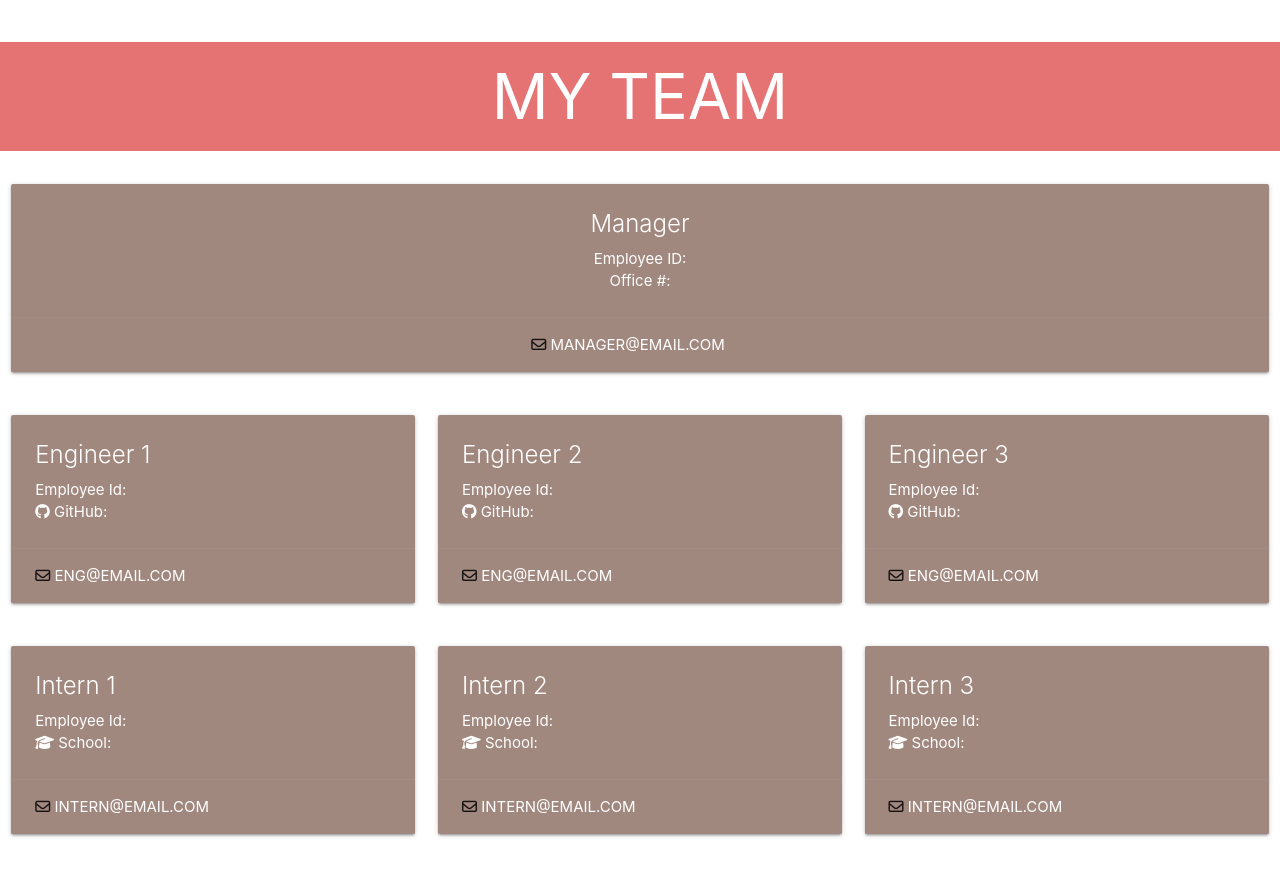
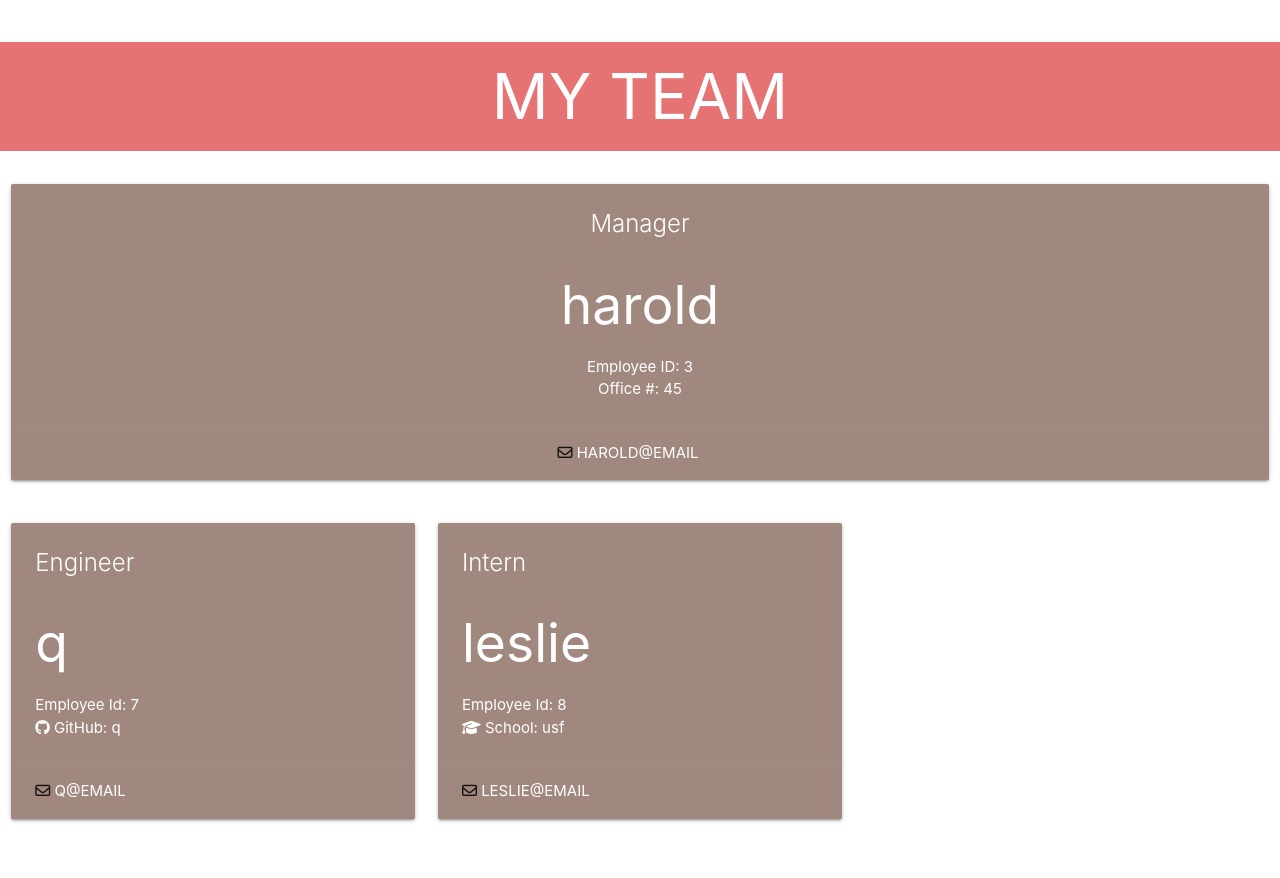
Before and after one commit to marisanesmith/Team_Roster, a website with bundled scripts: page index.html in a window 1280 px wide. Built offline with nearby package versions, Linux system fonts and the light colour scheme; files whose address does not match are found by name.

Commit message:
finalized documents and got it to populate in html file

```diff
--- a/index.html
+++ b/index.html
@@ -14,106 +14,49 @@
         <body>
             <h1 class="red lighten-2">My Team</h1>
 
-        <!-- first row for manager-->
+            <!-- Rows to display team members-->
+            <div class="row">
                 <div class="row">
     <div class="col s12 m12">
       <div class="card brown lighten-2">
         <div class="card-content white-text center">
           <span class="card-title">Manager</span>
-                  <p>Employee ID: </p>
-                  <p>Office #: </p>
+          <h2> harold </h2>
+          <p>Employee ID: 3 </p>
+          <p>Office #: 45 </p>
         </div>
         <div class="card-action center">
             <i class="far fa-envelope"></i>
-                    <a href="#" class="white-text"> manager@email.com</a>
+            <a href="#" class="white-text"> harold@email </a>
         </div>
       </div>
     </div>
-          </div>
-
-          <!-- Second row for engineer-->
-
-          <div class="row">
+  </div><div class="row">
     <div class="col s4 m4">
       <div class="card brown lighten-2">
         <div class="card-content white-text">
-                  <span class="card-title">Engineer 1</span>
-                  <p>Employee Id: </p>
-                  <p><i class="fab fa-github"></i><span> GitHub: </span></p>
+          <span class="card-title">Engineer</span>
+          <h2> q </h2>
+          <p>Employee Id: 7 </p>
+          <p><i class="fab fa-github"></i><span> GitHub: q </span></p>
         </div>
         <div class="card-action">
             <i class="far fa-envelope"></i>
-                    <a href="#" class="white-text"> eng@email.com</a>
+            <a href="#" class="white-text"> q@email </a>
         </div>
       </div>
-            </div>
+    </div><div class="row">
     <div class="col s4 m4">
       <div class="card brown lighten-2">
         <div class="card-content white-text">
-                    <span class="card-title">Engineer 2</span>
-                    <p>Employee Id: </p>
-                    <p><i class="fab fa-github"></i><span> GitHub: </span></p>
+          <span class="card-title">Intern </span>
+          <h2> leslie </h2>
+          <p>Employee Id: 8 </p>
+          <p><i class="fas fa-graduation-cap"></i><span> School: usf </span></p>
         </div>
         <div class="card-action">
             <i class="far fa-envelope"></i>
-                    <a href="#" class="white-text"> eng@email.com</a>
-                  </div>
-                </div>
-              </div>
-              <div class="col s4 m4">
-                <div class="card brown lighten-2">
-                  <div class="card-content white-text">
-                    <span class="card-title">Engineer 3</span>
-                    <p>Employee Id: </p>
-                    <p><i class="fab fa-github"></i><span> GitHub: </span></p>
-                  </div>
-                  <div class="card-action">
-                    <i class="far fa-envelope"></i>
-                    <a href="#" class="white-text"> eng@email.com</a>
-                  </div>
-                </div>
-              </div>
-          </div>
-
-          <!-- third row for intern-->
-
-          <div class="row">
-            <div class="col s4 m4">
-              <div class="card brown lighten-2">
-                <div class="card-content white-text">
-                  <span class="card-title">Intern 1</span>
-                  <p>Employee Id: </p>
-                  <p><i class="fas fa-graduation-cap"></i><span> School: </span></p>
-                </div>
-                <div class="card-action">
-                    <i class="far fa-envelope"></i>
-                    <a href="#" class="white-text"> intern@email.com</a>
-                </div>
-              </div>
-            </div>
-            <div class="col s4 m4">
-                <div class="card brown lighten-2">
-                  <div class="card-content white-text">
-                    <span class="card-title">Intern 2</span>
-                    <p>Employee Id: </p>
-                    <p><i class="fas fa-graduation-cap"></i><span> School: </span></p>
-                  </div>
-                  <div class="card-action">
-                    <i class="far fa-envelope"></i>
-                    <a href="#" class="white-text"> intern@email.com</a>
-                  </div>
-                </div>
-              </div>
-              <div class="col s4 m4">
-                <div class="card brown lighten-2">
-                  <div class="card-content white-text">
-                    <span class="card-title">Intern 3</span>
-                    <p>Employee Id: </p>
-                    <p><i class="fas fa-graduation-cap"></i><span> School: </span></p>
-                  </div>
-                  <div class="card-action">
-                    <i class="far fa-envelope"></i>
-                    <a href="#" class="white-text"> intern@email.com</a>
+            <a href="#" class="white-text"> leslie@email </a>
         </div>
       </div>
     </div>
--- a/index.js
+++ b/index.js
@@ -1,14 +1,16 @@
 const inquirer = require("inquirer")
 const fs = require("fs")
 const path = require('path')
+const outPutFolder = path.resolve(__dirname, "output")
+const htmlFile = path.join(outPutFolder, "index.html")
 const Employee = require('./lib/employee.js')
 const Manager = require('./lib/manager')
 const Engineer = require('./lib/engineer')
 const Intern = require('./lib/intern')
-const cards = require('./lib/cards')
-const manCard = require('./lib/cards')
-const engCard = require('./lib/cards')
-const intCard = require('./lib/cards')
+// const cards = require('./lib/cards')
+const manCard = require('./output/manCard')
+const engCard = require('./output/engCard')
+const intCard = require('./output/intCard')
 
 const team = [];
 
@@ -43,10 +45,15 @@ function manPrompt() {
             name: 'office',
             message: "What is the Manager's office number?"
         }
-
+// ]).then((response) => {
+//     const manager = new Manager(response.name, response.id, response.email, response.office);
+//     managerCard = cards.manCard(manager.name, manager.id, manager.email, manager.office);
+//     team += managerCard;
+//     newTeamMbr();
+// })
     ]).then((response) => {
         const manager = new Manager(response.name, response.id, response.email, response.office);
-        team.push(manager);
+        team.push(manCard(manager));
         newTeamMbr();
     })
 };
@@ -76,7 +83,7 @@ function engPrompt() {
 
     ]).then((response) => {
         const engineer = new Engineer(response.name, response.id, response.email, response.github);
-        team.push(engineer);
+        team.push(engCard(engineer));
         newTeamMbr();
     })
 };
@@ -106,10 +113,40 @@ function intPrompt() {
 
     ]).then((response) => {
         const intern = new Intern(response.name, response.id, response.email, response.school);
-        team.push(intern);
+        team.push(intCard(intern));
         newTeamMbr();
     })
 };
+
+function finalTeam(data) {
+    const teamArrAdd = team.join("");
+    return `<!DOCTYPE html>
+    <lang="en">
+        <head>
+        <meta charset="UTF-8">
+        <meta name="viewport" content="width=device-width, initial-scale=1.0" />
+        <link rel="stylesheet" href="style.css"/>
+        <link rel="stylesheet" href="https://cdnjs.cloudflare.com/ajax/libs/materialize/1.0.0/css/materialize.min.css">
+        <link type="text/css" rel="stylesheet" href="css/materialize.min.css" media="screen,projection" />
+        <script src="https://kit.fontawesome.com/9834d6982e.js" crossorigin="anonymous"></script>
+        <script src="https://cdnjs.cloudflare.com/ajax/libs/materialize/1.0.0/js/materialize.min.js"></script>
+        <title>Team Roster</title>
+        </head>
+
+        <body>
+            <h1 class="red lighten-2">My Team</h1>
+
+            <!-- Rows to display team members-->
+            <div class="row">
+                ${teamArrAdd}
+              </div>
+
+            <!--JavaScript at end of body for optimized loading-->
+            <script type="text/javascript" src="js/materialize.min.js"></script>
+            <script src="index.js"></script>
+        </body>
+    </html>`
+}
 
 function newTeamMbr() {
     inquirer.prompt ([
@@ -133,7 +170,10 @@ function newTeamMbr() {
 }
 
 function createTeam() {
-    fs.writeFile('cards.js', createReadme, (err) =>
-    err ? console.log(err) : console.log('Successfully created the team generator!')
-    )
+    fs.writeFile('./index.html', finalTeam(team), (err) =>
+    err ? console.log(err) : console.log ('200; your file is ready'))
+    // if(!fs.existsSync(outPutFolder)){
+    //     fs.mkdirSync(outPutFolder)
+    // }
+    // fs.writeFile(htmlFile, cards(team), "utf-8")
 }
```
Also changed, not shown: _test_/employee.test.js (+0 -2 lines), _test_/engineer.test.js (+0 -2 lines), _test_/intern.test.js (+0 -2 lines), _test_/manager.test.js (+0 -2 lines), lib/cards.js (+6 -6 lines), output/engCard.js (added), output/intCard.js (added), output/manCard.js (added). Lines whose indentation alone changed are shown as unchanged.
